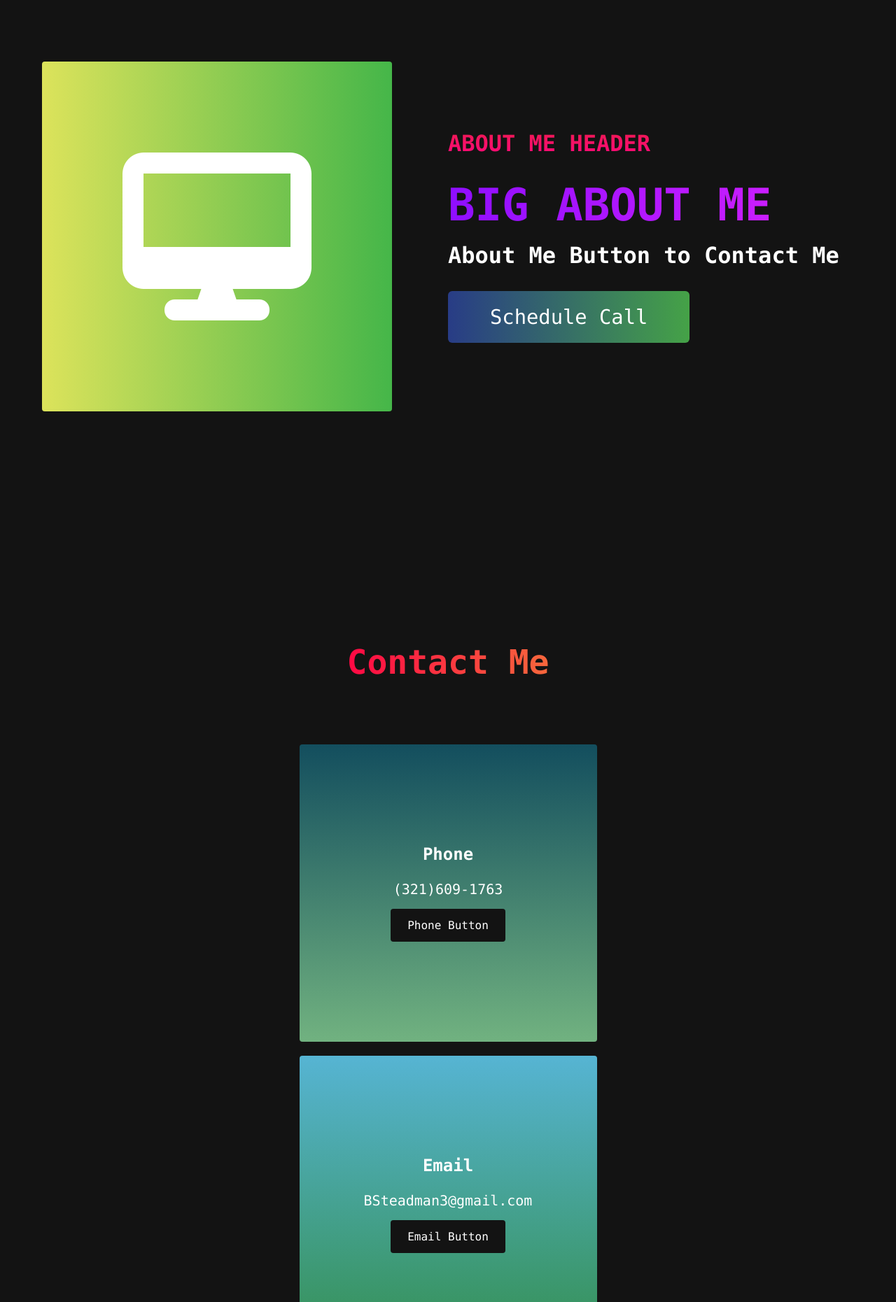
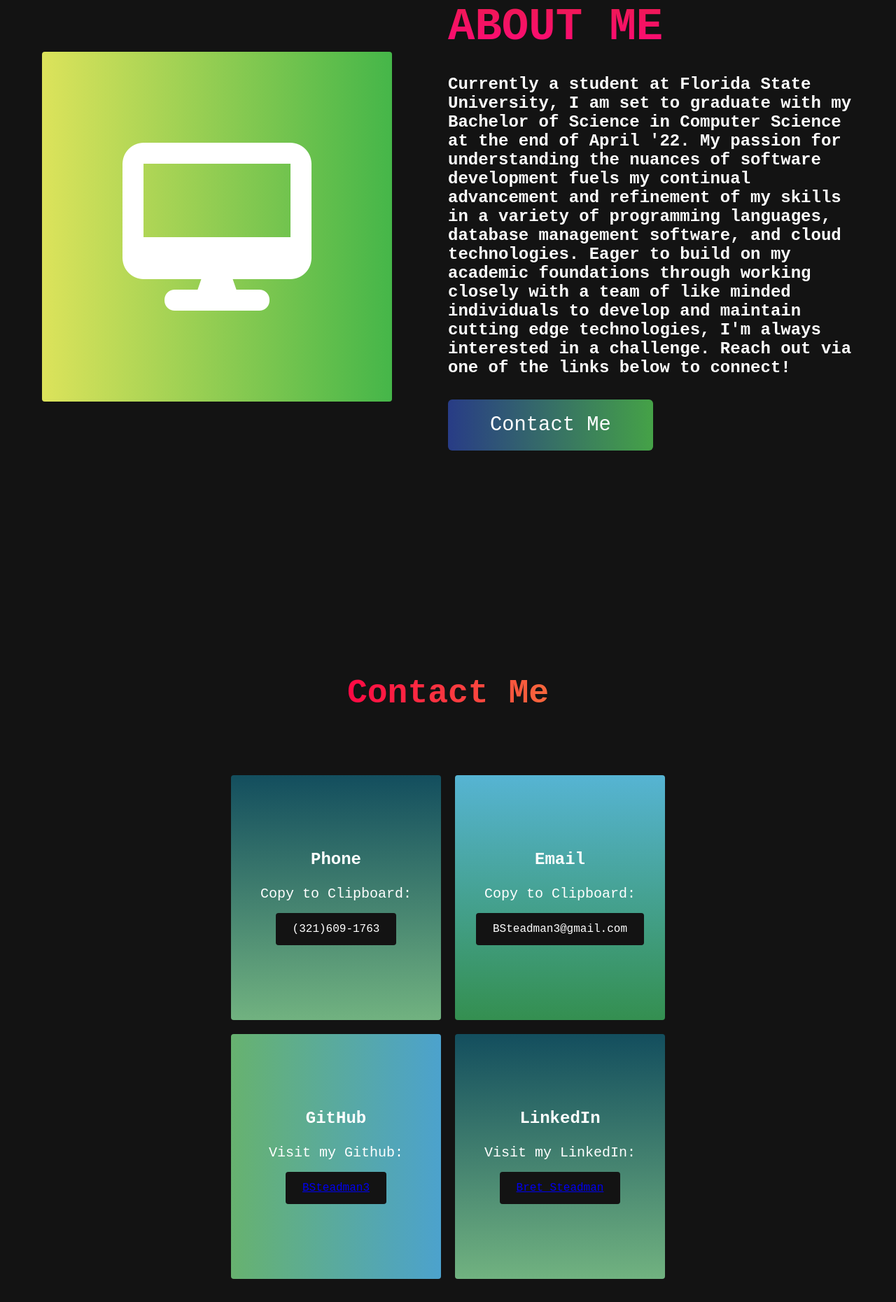
Before and after one commit to BSteadman321/Personal_Website, a plain HTML site: page index.html in a window 1280 px wide. Shown: the part 939-2800 px from the top of the page at 70% size. Drawn offline with Linux system fonts and the light colour scheme.

Commit message:
Added final text, contact buttons functionality, various style adjustments

```diff
--- a/app.js
+++ b/app.js
@@ -10,3 +10,13 @@ const mobileMenu = () => {
 }
 
 menu.addEventListener('click', mobileMenu)
+
+// Copy Contacts /////////////////////////////////////////
+
+function copyPhone(){
+    navigator.clipboard.writeText("(321)609-1763");
+}
+
+function copyEmail(){
+    navigator.clipboard.writeText("BSteadman3@gmail.com");
+}
--- a/index.html
+++ b/index.html
@@ -39,8 +39,8 @@
     <div class="intro" id="home">
         <div class="intro__container">
             <h1 class="intro__heading"> Hello! <span>I'm Bret,</span></h1>
-            <p class="intro__description">Software Engineer</p>
-            <button class="about__btn"><a href="#">Get to know me</a></button>
+            <!-- <p class="intro__description">Software Engineer</p> -->
+            <button class="intro__btn"><a href="#about">Get to know me</a></button>
         </div>
     </div>
 
@@ -51,10 +51,19 @@
                 <div class="about__img--card"><i class="fa-solid fa-desktop"></i></div>
             </div>
             <div class="about__content">
-                <h1>About Me Header</h1>
-                <h2>BIG ABOUT ME</h2>
-                <p>About Me Button to Contact Me</p>
-                <button class="about__btn"><a href="#">Schedule Call</a></button>
+                <h1>About Me</h1>
+                <!-- <h2>BIG ABOUT ME</h2> -->
+
+                <p>Currently a student at Florida State University, I am set to graduate with my Bachelor of
+                    Science in Computer Science at the end of April '22.  My passion for understanding the
+                    nuances of software development fuels my continual advancement and refinement of my skills
+                    in a variety of programming languages, database management software, and cloud technologies.
+                    Eager to build on my academic foundations through working closely with a team of like
+                    minded individuals to develop and maintain cutting edge technologies, I'm always interested
+                    in a challenge. Reach out via one of the links below to connect!
+                </p>
+
+                <button class="about__btn"><a href="#contact">Contact Me</a></button>
             </div>
 
         </div>
@@ -66,22 +75,38 @@
         <div class="contact__wrapper">
             <div class="contact__card">
                 <h2>Phone</h2>
-                <p>(321)609-1763</p>
-                <div class="contact__btn"><button>Phone Button</button></div>
+                <p>Copy to Clipboard:</p>
+                <div class="contact__btn">
+                    <button onclick="copyPhone()">(321)609-1763</button>
+                </div>
             </div>
             <div class="contact__card">
                 <h2>Email</h2>
-                <p>BSteadman3@gmail.com</p>
-                <div class="contact__btn"><button>Email Button</button></div>
+                <p>Copy to Clipboard:</p>
+                <div class="contact__btn">
+                    <button onclick="copyEmail()">BSteadman3@gmail.com</button>
+                </div>
             </div>
             <div class="contact__card">
                 <h2>GitHub</h2>
-                <p>Github</p>
-                <div class="contact__btn"><button>Github Button</button></div>
+                <p>Visit my Github:</p>
+                <div class="contact__btn">
+                    <button><a href="https://github.com/BSteadman321">BSteadman3</a></button>
+                </div>
+                <!-- <div class="contact__btn"><i class="fa-brands fa-github"></i></div> -->
+            </div>
+            <div class="contact__card">
+                <h2>LinkedIn</h2>
+                <p>Visit my LinkedIn:</p>
+                <div class="contact__btn">
+                    <button><a href="https://www.linkedin.com/in/bret-steadman-7749b0229/">Bret Steadman</a></button>
+                </div>
+                <!-- <div class="contact__btn"><i class="fa-brands fa-github"></i></div> -->
             </div>
         </div>
     </div>
 
+    <!-- Mobile Navbar Script -->
     <script src = "app.js"></script>
 </body>
 </html>
--- a/styles.css
+++ b/styles.css
@@ -3,8 +3,9 @@
     box-sizing: border-box;
     margin: 0;
     padding: 0;
-    /* font-family: 'Kumbh Sans', sans-serif; */
-    font-family: Consolas;
+    /* font-family: Consolas; */
+    font-family: Inconsolata, monospace;
+    /* text-shadow: 0 0 3px #C8C8C8; */
     scroll-behavior: smooth;
 }
 
@@ -73,7 +74,8 @@
     transition: all 0.3s ease;
 }
 
-/* Projects button ***Currently commented out*** */
+/* Projects button */
+/* ***Currently commented out*** */
 .navbar__btn {
     display: flex;
     justify-content: center;
@@ -82,7 +84,8 @@
     width: 100%;
 }
 
-/* Projects button gradient and location ***Currently commented out*** */
+/* Projects button gradient and location */
+/* ***Currently commented out*** */
 .button {
     display: flex;
     justify-content: center;
@@ -257,6 +260,47 @@
     border-bottom: 4px solid rgb(24, 161, 47);
 }
 
+.intro__btn {
+    font-size: 1.8rem;
+    background: #283c86;  /* fallback for old browsers */
+    background: -webkit-linear-gradient(to left, #45a247, #283c86);  /* Chrome 10-25, Safari 5.1-6 */
+    background: linear-gradient(to left, #45a247, #283c86); /* W3C, IE 10+/ Edge, Firefox 16+, Chrome 26+, Opera 12+, Safari 7+ */
+    padding: 20px 60px;
+    border: none;
+    border-radius: 6px;
+    margin-top: 2rem;
+    cursor: pointer;
+    position: relative;
+    transition: all .4s;
+    outline: none;
+}
+
+.intro__btn a {
+    position: relative;
+    z-index: 2;
+    color: #fff;
+    text-decoration: none;
+}
+
+.intro__btn:after {
+    position: absolute;
+    content: '';
+    top: 0;
+    left: 0;
+    width: 0;
+    height: 100%;
+    background: #26335e;
+    transition: all .4s;
+    border-radius: 4px;
+}
+
+.intro__btn:hover {
+    color: #fff;
+}
+
+.intro__btn:hover:after {
+    width: 100%;
+}
 
 /* Intro mobile */
 @media screen and (max-width: 768px) {
@@ -266,6 +310,11 @@
 
     .intro__description {
         font-size: 40px;
+    }
+
+    .intro__btn {
+        padding: 12px 36px;
+        margin: 2.5rem 0;
     }
 }
 
@@ -295,7 +344,7 @@
 
 /* About text column */
 .about__content h1 {
-    font-size: 2rem;
+    font-size: 4rem;
     background-color: #fe3b6f;
     background-image: linear-gradient(to top, #ff087b 0%, #ed1a52 100%);
     background-size: 100%;
@@ -331,9 +380,10 @@
 
 .about__content p {
     margin-top: 1rem;
-    font-size: 2rem;
+    font-size: 1.5rem;
     font-weight: 700;
 }
+
 
 .about__btn {
     font-size: 1.8rem;
@@ -437,7 +487,7 @@
     }
 
     .about__content h1 {
-        font-size: 2.5rem;
+        font-size: 3rem;
         margin-top: 2rem;
     }
 
@@ -475,6 +525,7 @@
         font-size: 1.5rem;
     }
 
+
     .about__btn {
         padding: 12px 36px;
         margin: 2.5rem 0;
@@ -493,6 +544,7 @@
 }
 
 /* "Contact Me" */
+
 .contact h1 {
     background-color: #ff8177;
     background-image: linear-gradient(to right, #ff0844 0%, #f7673c 100%);
@@ -507,36 +559,36 @@
 
 .contact__wrapper {
     display: grid;
-    grid-template-columns: 1fr 1fr 1fr;
+    grid-template-columns: 1fr 1fr 1fr 1fr;
     grid-template-rows: 1fr;
 }
 
 .contact__card {
     margin: 10px;
-    height: 425px;
-    width: 425px;
+    height: 350px;
+    width: 300px;
     border-radius: 4px;
     display: flex;
     flex-direction: column;
     justify-content: center;
     color: #fff;
-    background: #134E5E;  /* fallback for old browsers */
-    background: -webkit-linear-gradient(to top, #71B280, #134E5E);  /* Chrome 10-25, Safari 5.1-6 */
-    background: linear-gradient(to top, #71B280, #134E5E); /* W3C, IE 10+/ Edge, Firefox 16+, Chrome 26+, Opera 12+, Safari 7+ */
+    background: #134E5E;
+    background: -webkit-linear-gradient(to top, #71B280, #134E5E);
+    background: linear-gradient(to top, #71B280, #134E5E);
 
     transition: 0.3s ease-in;
 }
 
 .contact__card:nth-child(2) {
-    background: #348F50;  /* fallback for old browsers */
-    background: -webkit-linear-gradient(to bottom, #56B4D3, #348F50);  /* Chrome 10-25, Safari 5.1-6 */
-    background: linear-gradient(to bottom, #56B4D3, #348F50); /* W3C, IE 10+/ Edge, Firefox 16+, Chrome 26+, Opera 12+, Safari 7+ */
+    background: #348F50;
+    background: -webkit-linear-gradient(to bottom, #56B4D3, #348F50);
+    background: linear-gradient(to bottom, #56B4D3, #348F50);
 }
 
 .contact__card:nth-child(3) {
-    background: #67B26F;  /* fallback for old browsers */
-    background: -webkit-linear-gradient(to left, #4ca2cd, #67B26F);  /* Chrome 10-25, Safari 5.1-6 */
-    background: linear-gradient(to left, #4ca2cd, #67B26F); /* W3C, IE 10+/ Edge, Firefox 16+, Chrome 26+, Opera 12+, Safari 7+ */
+    background: #67B26F;
+    background: -webkit-linear-gradient(to left, #4ca2cd, #67B26F);
+    background: linear-gradient(to left, #4ca2cd, #67B26F);
 }
 
 .contact__card h2 {
@@ -577,8 +629,12 @@
 
 @media screen and (max-width: 1300px){
     .contact__wrapper {
+        grid-template-columns: 1fr 1fr;
+    }
+}
+
+@media screen and (max-width: 768px){
+    .contact__wrapper {
         grid-template-columns: 1fr;
     }
 }
-
-/* Footer CSS */
```
